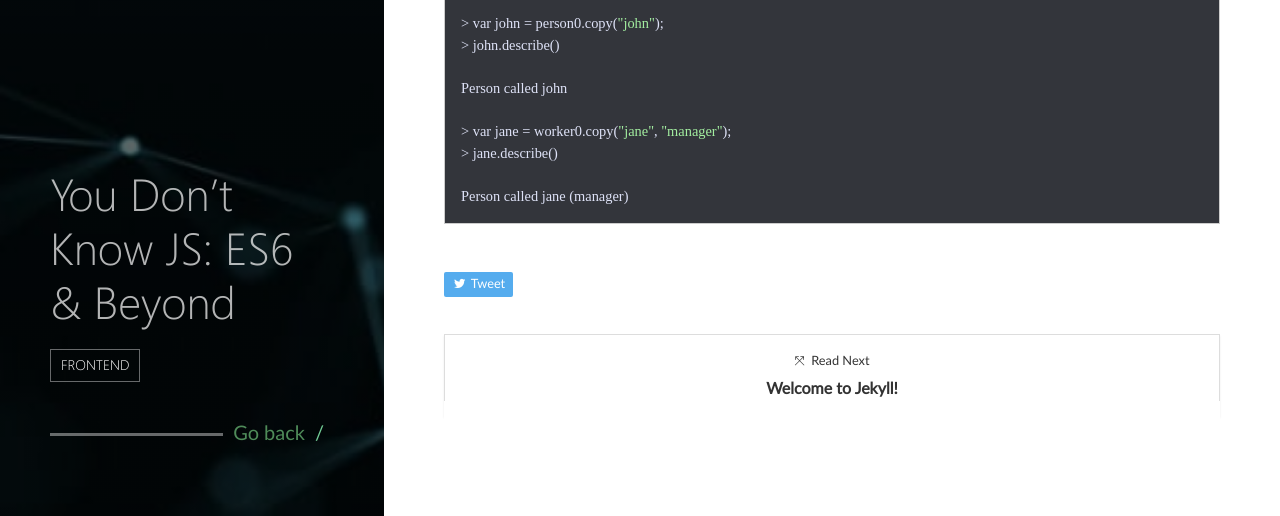
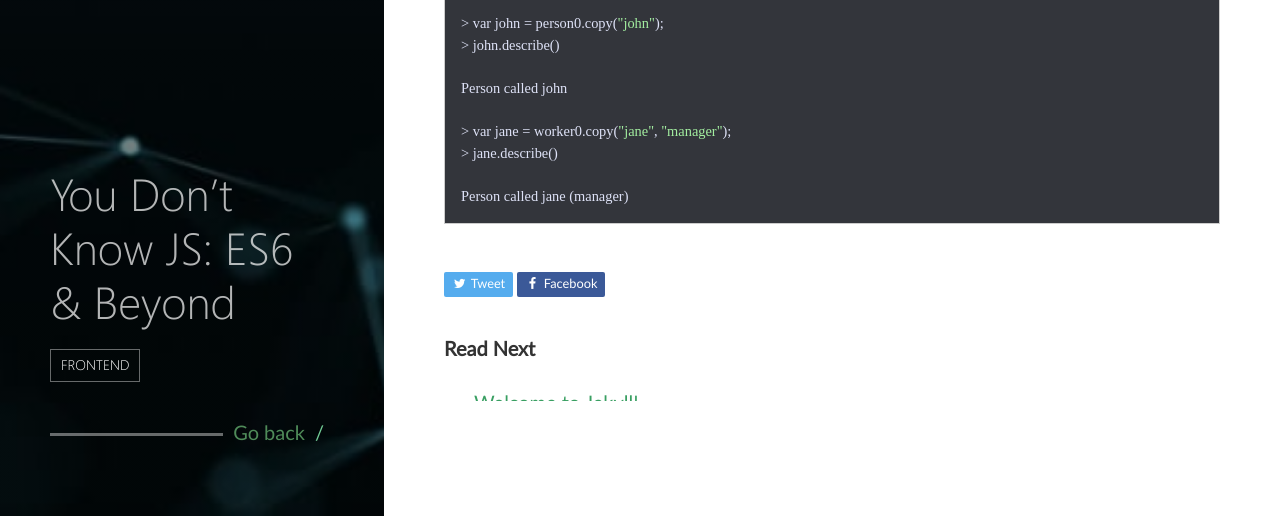
Before and after one commit to jeril10/jeril10.github.io, a Jekyll site: the page built from _posts/2016-06-29-es6.md, in a window 1280 px wide, cut to the strip 1745-2261 px from the top of the page. Built offline with Jekyll 4.4.1, drawn with Linux system fonts in a browser that asks for light colours; some web fonts are replaced; comment, search, counter and statistics services are not loaded.

Commit message:
read next style

```diff
--- a/_includes/head.html
+++ b/_includes/head.html
@@ -54,7 +54,7 @@
   </style>
   {% else %}
   <style type="text/css">
-    #posts.inner-post-page .block-left {background: linear-gradient(rgba(0, 0, 0, 0.6), rgba(0, 0, 0, 0.6)), url({{ site.url }}/{{ site.background.default-post }}) no-repeat;background-size: cover;}
+    #posts.inner-post-page .block-left {background: linear-gradient(rgba(0, 0, 0, 0.5), rgba(0, 0, 0, 0.5)), url({{ site.url }}/{{ site.background.default-post }}) no-repeat;background-size: cover;}
   </style>
   {% endif %}
   <!-- Left Block Images for Home and Pages -->
--- a/_includes/page-pagination.html
+++ b/_includes/page-pagination.html
@@ -17,19 +17,14 @@
 
 -->
 
-<!-- Custom style -->
-
 <div class="post-links">
+  <p class="read-next">Read Next<p>
+  <ul>
     {% if page.next.url %}
-      <a class="link-to-post" href="{{ page.next.url | relative_url}}">
-        <span class="link-to-post__next">&#10535; &nbsp;Read Next</span>
-        <span class="link-to-post__title">{{ page.next.title }}</span>
-      </a>
-
-    {% elsif page.previous.url %}
-      <a class="link-to-post" href="{{ page.previous.url | relative_url}}">
-        <span class="link-to-post__prev">&#10535; &nbsp;Read Next</span>
-        <span class="link-to-post__title">{{ page.previous.title }}</span>
-      </a>
+    <li><a href="{{ page.next.url | relative_url}}">{{page.next.title}}</a></li>
     {% endif %}
-  </div>
+    {% if page.previous.url %}
+    <li><a href="{{ page.previous.url | relative_url}}">{{page.previous.title}}</a></li>
+    {% endif %}
+  </ul>
+</div>
--- a/_includes/share.html
+++ b/_includes/share.html
@@ -1,5 +1,5 @@
 {% if page.share != false %}
   <a href="https://twitter.com/intent/tweet?text=Great read!%0a{{ site.url }}{{ page.url }}" class="btn btn_twitter btn_small" title="Share on Twitter"><i class="fa fa-fw fa-twitter" aria-hidden="true"></i><span> Tweet</span></a>
-  <!--a href="https://www.facebook.com/sharer/sharer.php?u={{ site.url }}{{ page.url }}" class="btn btn_facebook" title="Share on Facebook"><i class="fa fa-fw fa-facebook" aria-hidden="true"></i><span> Facebook</span></a>
-  <a href="https://plus.google.com/share?url={{ site.url }}{{ page.url }}" class="btn btn_google-plus" title="Share on Google Plus"><i class="fa fa-fw fa-google-plus" aria-hidden="true"></i><span> Google+</span></a-->
+  <a href="https://www.facebook.com/sharer/sharer.php?u={{ site.url }}{{ page.url }}" class="btn btn_facebook btn_small" title="Share on Facebook"><i class="fa fa-fw fa-facebook" aria-hidden="true"></i><span> Facebook</span></a>
+  <!--a href="https://plus.google.com/share?url={{ site.url }}{{ page.url }}" class="btn btn_google-plus" title="Share on Google Plus"><i class="fa fa-fw fa-google-plus" aria-hidden="true"></i><span> Google+</span></a-->
 {% endif %}
--- a/assets/_sass/_site.scss
+++ b/assets/_sass/_site.scss
@@ -679,7 +679,7 @@ canvas {
   }
   a:not(.btn):not(.pagination_pager) {
     color: #399f62;
-    border-bottom: 1px dotted $green;
+    //border-bottom: 1px dotted $green;
   }
   ul,
   ol {
@@ -1028,7 +1028,7 @@ canvas {
 }
 
 #disqus_thread {
-  margin-top: 30px;
+  margin-top: 40px;
   position: relative;
 }
 #disqus_thread:after {
@@ -1046,34 +1046,11 @@ canvas {
 .post-links {
   margin: 30px 0px 40px 0px;
 
-  .link-to-post {
-    width: 100%;
-    display: block;
-    margin: 10px auto;
-    padding: 1em;
-    text-decoration: none;
-    outline: none;
-    box-shadow: 0 2px 2px 0 rgba(0, 0, 0, 0.08);
-    text-align: center;
-    border: 1px solid #ddd !important;
-    transition: box-shadow 0.3s ease-in-out;
-    &:hover {
-      box-shadow: 0 4px 4px 0 rgba(0, 0, 0, 0.08);
-    }
-
-    &__prev,
-    &__next {
-      font-size: 0.8em;
-      color: #333;
-      margin: 10px 0;
-    }
-
-    &__title {
-      font-size: 1em;
-      font-weight: bold;
-      color: #333;
-      margin-top: 10px;
-      display: block;
-    }
+  .read-next {
+    font-size: 20px;
+    font-weight: bolder;
+  }
+  li {
+    font-size: 20px;
   }
 }
```
